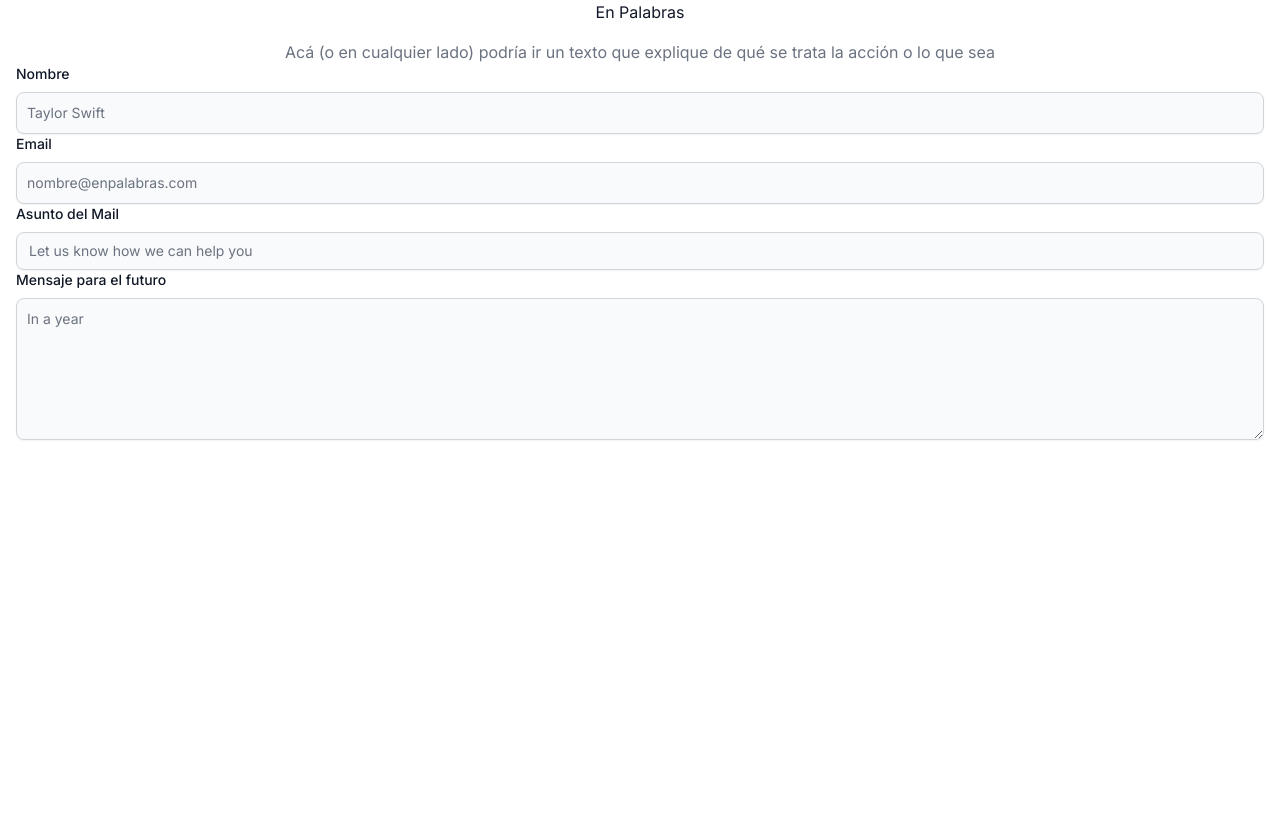
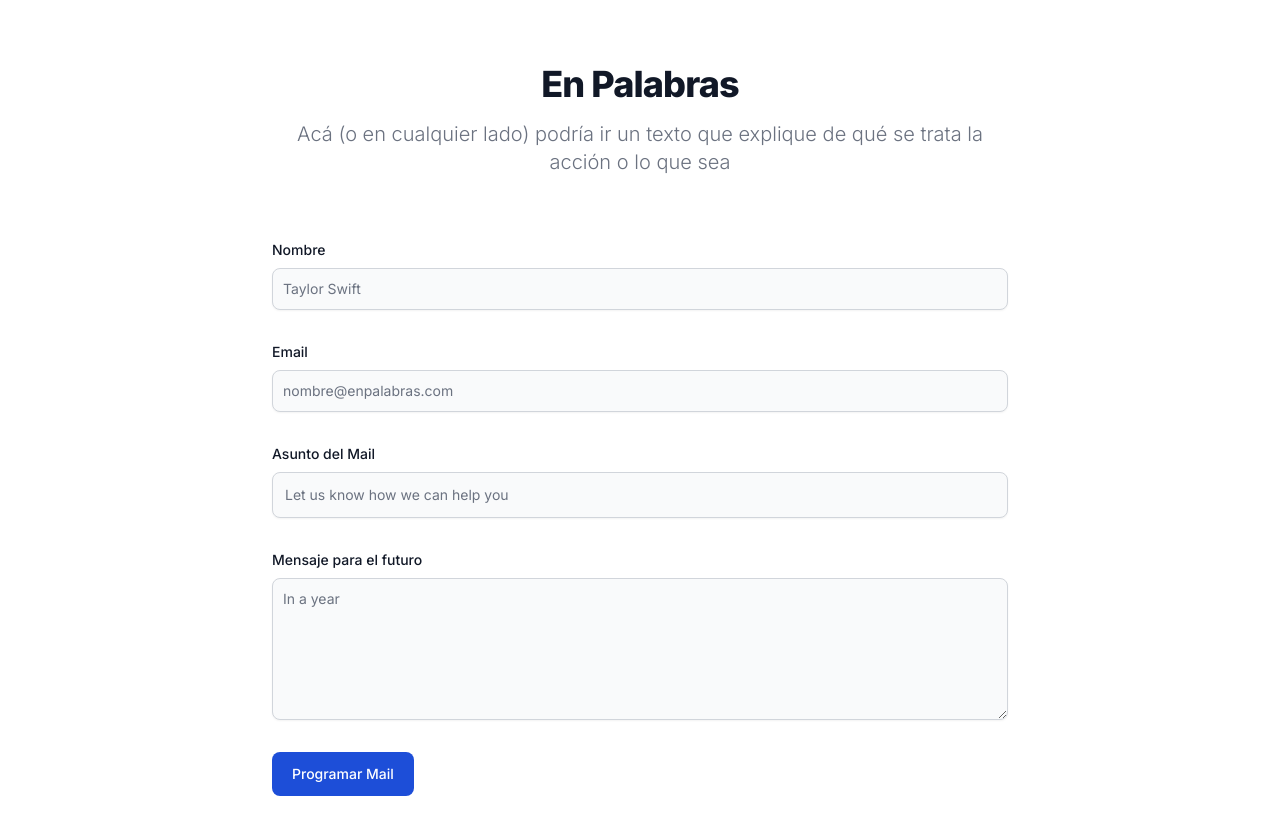
Before and after one commit to EnPalabras/CapsulaTiempo, a Next.js app: page / in a window 1280 px wide. Shown: the top 834 px of the page. Before the commit the page ends 800 px from the top, so only its background shows below. Built offline with nearby package versions, Linux system fonts and the light colour scheme; no server answers.

Commit message:
add form

```diff
--- a/tailwind.config.js
+++ b/tailwind.config.js
@@ -2,7 +2,7 @@
 module.exports = {
   content: [
     './src/pages/**/*.{js,ts,jsx,tsx}',
-    './src/components/**/*.{js,ts,jsx,tsx}',
+    './src/Components/**/*.{js,ts,jsx,tsx}',
     './src/app/**/*.{js,ts,jsx,tsx}',
     './node_modules/flowbite/**/*.js',
     './node_modules/flowbite-react/**/*.js',
```
